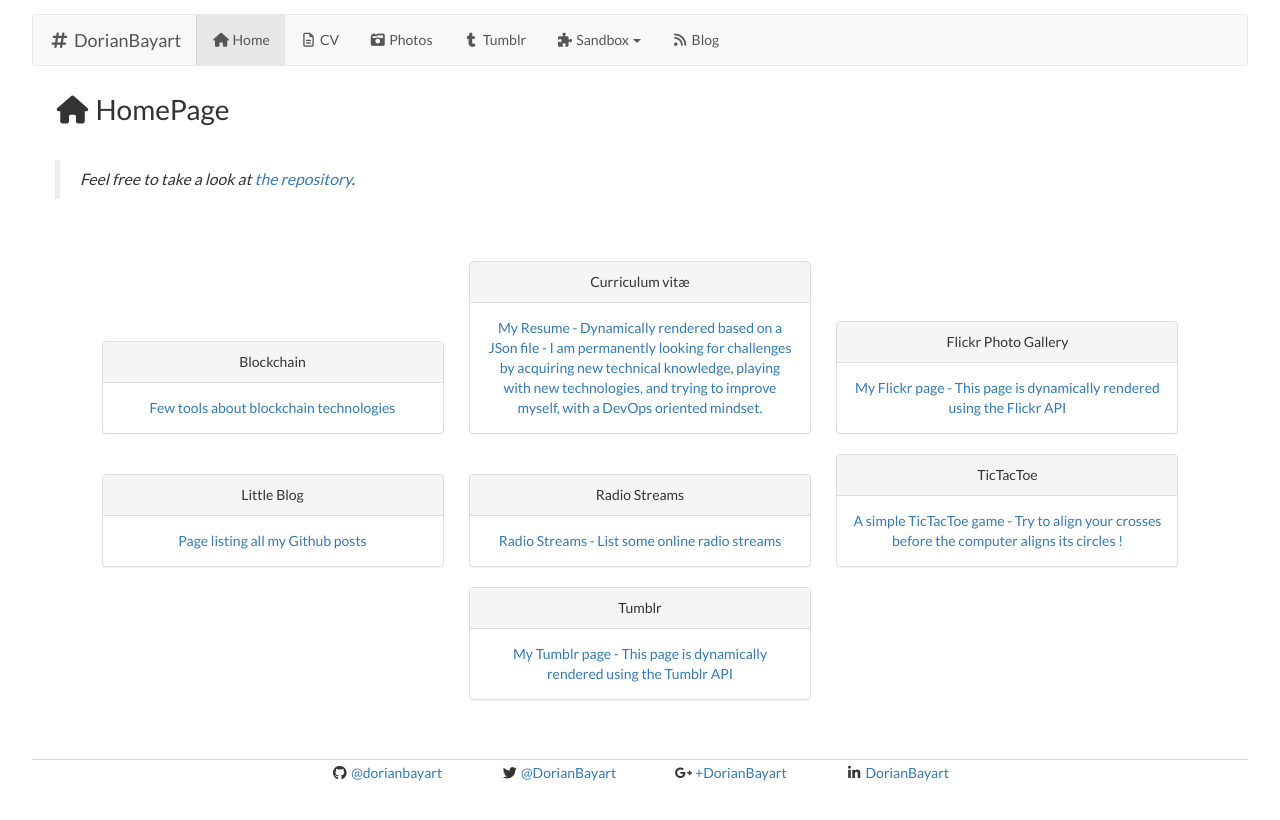
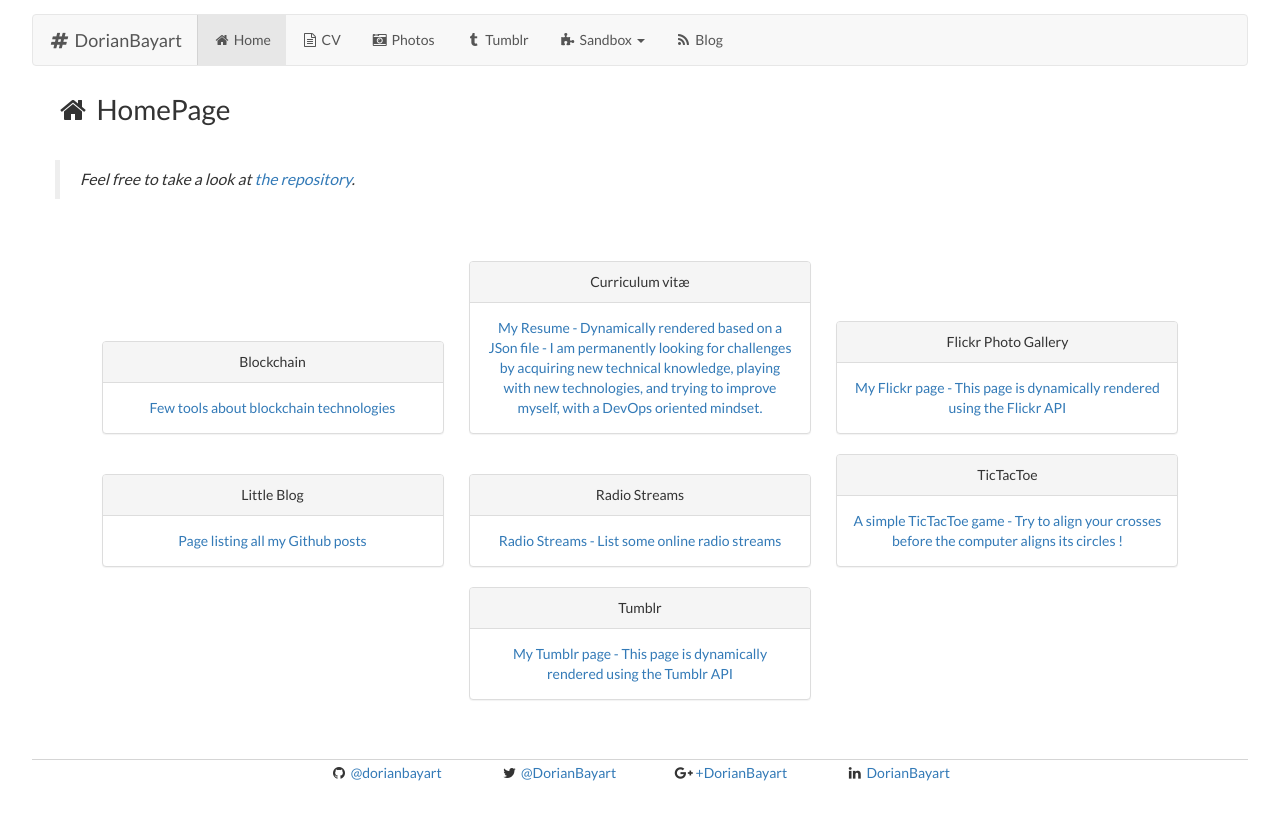
Before and after one commit to dorianbayart/dorianbayart.github.io, a Jekyll site: the page built from index.md, in a window 1280 px wide. Shown: the top 820 px of the page. Built offline with Jekyll 4.4.1, drawn with Linux system fonts in a browser that asks for light colours; nearby versions of some CDN libraries.

Commit message:
Update default.html

```diff
--- a/_layouts/default.html
+++ b/_layouts/default.html
@@ -31,7 +31,7 @@
 </html>
 
 <!-- StyleSheets -->
-<link rel="stylesheet" href="https://netdna.bootstrapcdn.com/font-awesome/latest/css/font-awesome.min.css">
+<link rel="stylesheet" href="https://stackpath.bootstrapcdn.com/font-awesome/4.7.0/css/font-awesome.min.css">
 <link rel="stylesheet" href="https://fonts.googleapis.com/css?family=Lato&subset=latin,latin-ext">
 
 <!-- Scripts -->
```
